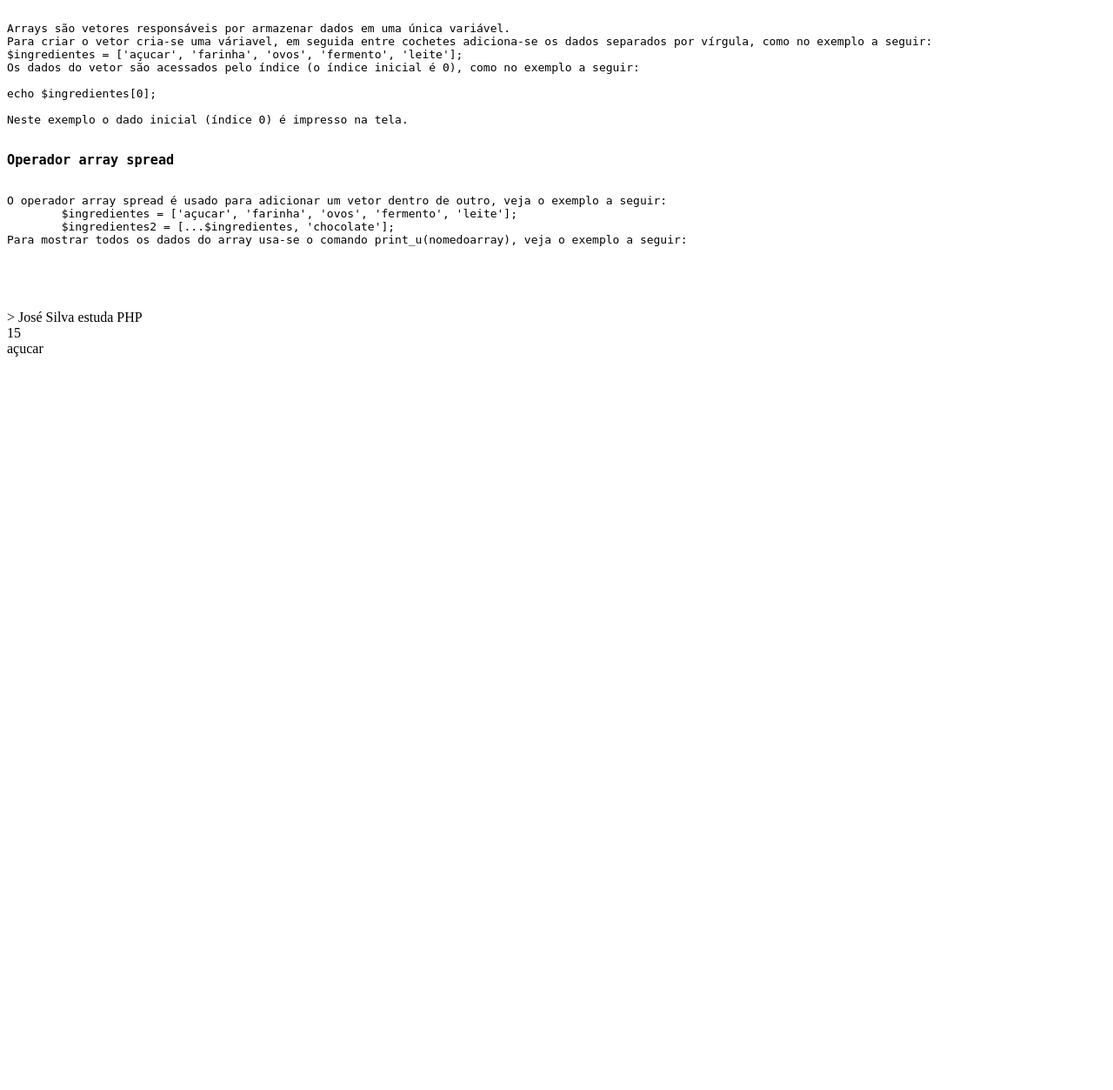
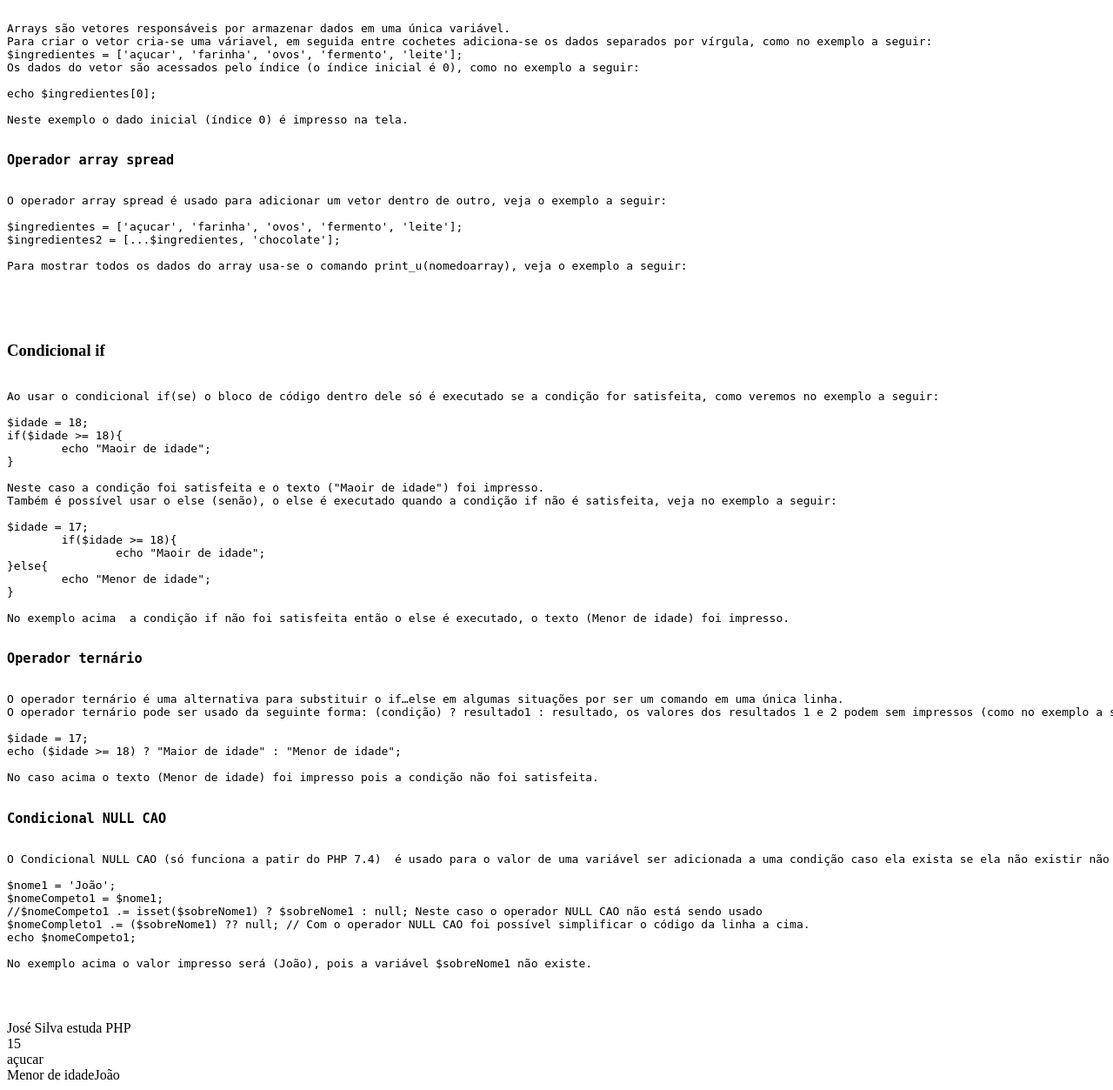
Before and after one commit to SandovalTLima/programarphp, a PHP site: page / in a window 1280 px wide; the page is wider, and only the part inside the window is pictured. Shown: the part 826-2079 px from the top of that part at 87% size. Before the commit the page ends 1236 px from the top of that part, so only its background shows below. Run offline with PHP 8.4, Linux system fonts and the light colour scheme.

Commit message:
Módulo 2 Aulas 1, 2 e 3

```diff
--- a/index.php
+++ b/index.php
@@ -57,15 +57,64 @@ echo $ingredientes[0];
 Neste exemplo o dado inicial (índice 0) é impresso na tela.
 			<h3>Operador array spread</h3>
 O operador array spread é usado para adicionar um vetor dentro de outro, veja o exemplo a seguir:
-	$ingredientes = ['açucar', 'farinha', 'ovos', 'fermento', 'leite'];
-	$ingredientes2 = [...$ingredientes, 'chocolate'];
+
+$ingredientes = ['açucar', 'farinha', 'ovos', 'fermento', 'leite'];
+$ingredientes2 = [...$ingredientes, 'chocolate'];
+
 Para mostrar todos os dados do array usa-se o comando print_u(nomedoarray), veja o exemplo a seguir:
 
 
             	</code>
             </pre>
+        <div id="condicionais">
+        	<h3>Condicional if</h3>
 
-		</div>>
+        	<pre>
+        		<code>
+Ao usar o condicional if(se) o bloco de código dentro dele só é executado se a condição for satisfeita, como veremos no exemplo a seguir:
+
+$idade = 18;
+if($idade >= 18){
+	echo "Maoir de idade";
+}
+
+Neste caso a condição foi satisfeita e o texto ("Maoir de idade") foi impresso.
+Também é possível usar o else (senão), o else é executado quando a condição if não é satisfeita, veja no exemplo a seguir:
+
+$idade = 17;
+	if($idade >= 18){
+		echo "Maoir de idade";
+}else{
+	echo "Menor de idade";
+}
+
+No exemplo acima  a condição if não foi satisfeita então o else é executado, o texto (Menor de idade) foi impresso.
+
+<h3>Operador ternário</h3>
+O operador ternário é uma alternativa para substituir o if…else em algumas situações por ser um comando em uma única linha.
+O operador ternário pode ser usado da seguinte forma: (condição) ? resultado1 : resultado, os valores dos resultados 1 e 2 podem sem impressos (como no exemplo a seguir) ou guardados em uma váriável. Veja no exemplo a seguir:
+
+$idade = 17;
+echo ($idade >= 18) ? "Maior de idade" : "Menor de idade";
+
+No caso acima o texto (Menor de idade) foi impresso pois a condição não foi satisfeita.
+
+<h3>Condicional NULL CAO</h3>
+O Condicional NULL CAO (só funciona a patir do PHP 7.4)  é usado para o valor de uma variável ser adicionada a uma condição caso ela exista se ela não existir não ocorrerá erro, o valor null sera adicionado no ligar. veja no exemplo a seguir:
+
+$nome1 = 'João';
+$nomeCompeto1 = $nome1;
+//$nomeCompeto1 .= isset($sobreNome1) ? $sobreNome1 : null; Neste caso o operador NULL CAO não está sendo usado
+$nomeCompleto1 .= ($sobreNome1) ?? null; // Com o operador NULL CAO foi possível simplificar o código da linha a cima.
+echo $nomeCompeto1;
+
+No exemplo acima o valor impresso será (João), pois a variável $sobreNome1 não existe.
+
+				</code>
+        	</pre>
+        </div>
+
+		</div>
 			</body>
 	</html>
 
@@ -91,4 +140,18 @@ Para mostrar todos os dados do array usa-se o comando print_u(nomedoarray), veja
 	echo $ingredientes[0]."<br/>";
 	//echo $ingredientes2[2];
 	//print_r($ingredientes);
+	$idade = 17;
+		if($idade >= 18){
+			echo "Maoir de idade";
+	}else{
+		echo "Menor de idade";
+	}
+
+	$nome1 = 'João';
+	$nomeCompeto1 = $nome1;
+	$nomeCompeto1 .= isset($sobrenome1) ? $sobrenome1 : null ;
+	echo $nomeCompeto1;
+
+
+	//echo ($idade >= 18) ? "Maior de idade" : "Menor de idade";
 ?>
```
Also changed, not shown: README.txt.
